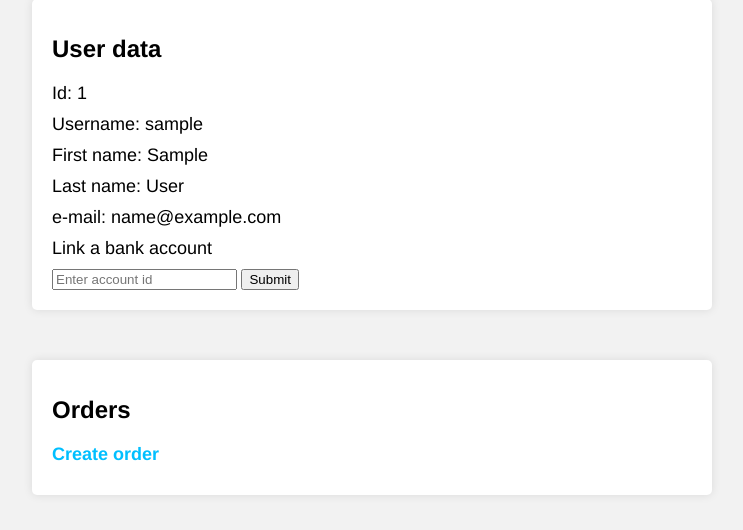
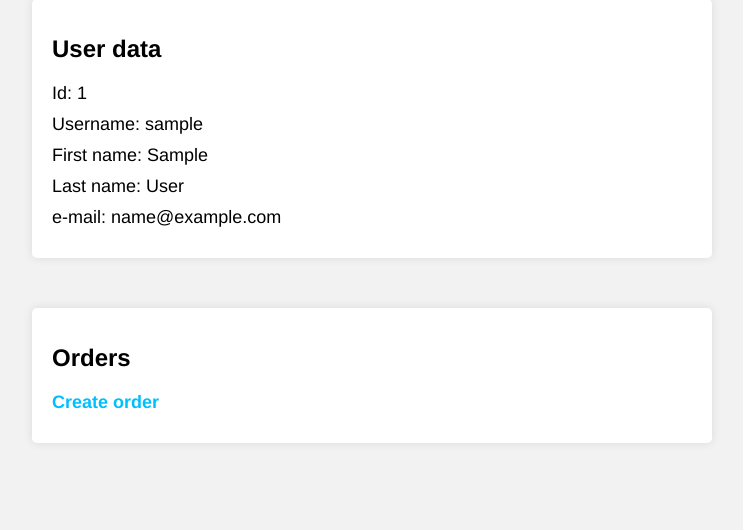
Before and after one commit to kirillsev1/taxi, a Django app: page /profile/ in a window 1280 px wide. Shown: the part 97-627 px from the top of the page, without its empty margins (224-967 px from the left). Run offline with Django 4.2, Linux system fonts and the light colour scheme; the visitor is signed in with stand-in values (Sample User, id 1); data comes from the database, SQL or seed files in the repository; data that the repository does not hold is empty.

Commit message:
remove bank field

```diff
--- a/taxi/templates/taxi/profile.html
+++ b/taxi/templates/taxi/profile.html
@@ -20,12 +20,6 @@
         <p>customer phone: {{ data.customer_phone }}</p>
       {% endif %}
     {% endif %}
-    <p>Link a bank account</p>
-    <form action="" method="POST">
-      {% csrf_token %}
-    <input name="account_id" placeholder="Enter account id" type="text">
-      <button type="submit">Submit</button>
-    </form>
   </div>
 
   {% if data.driver_phone %}
```
